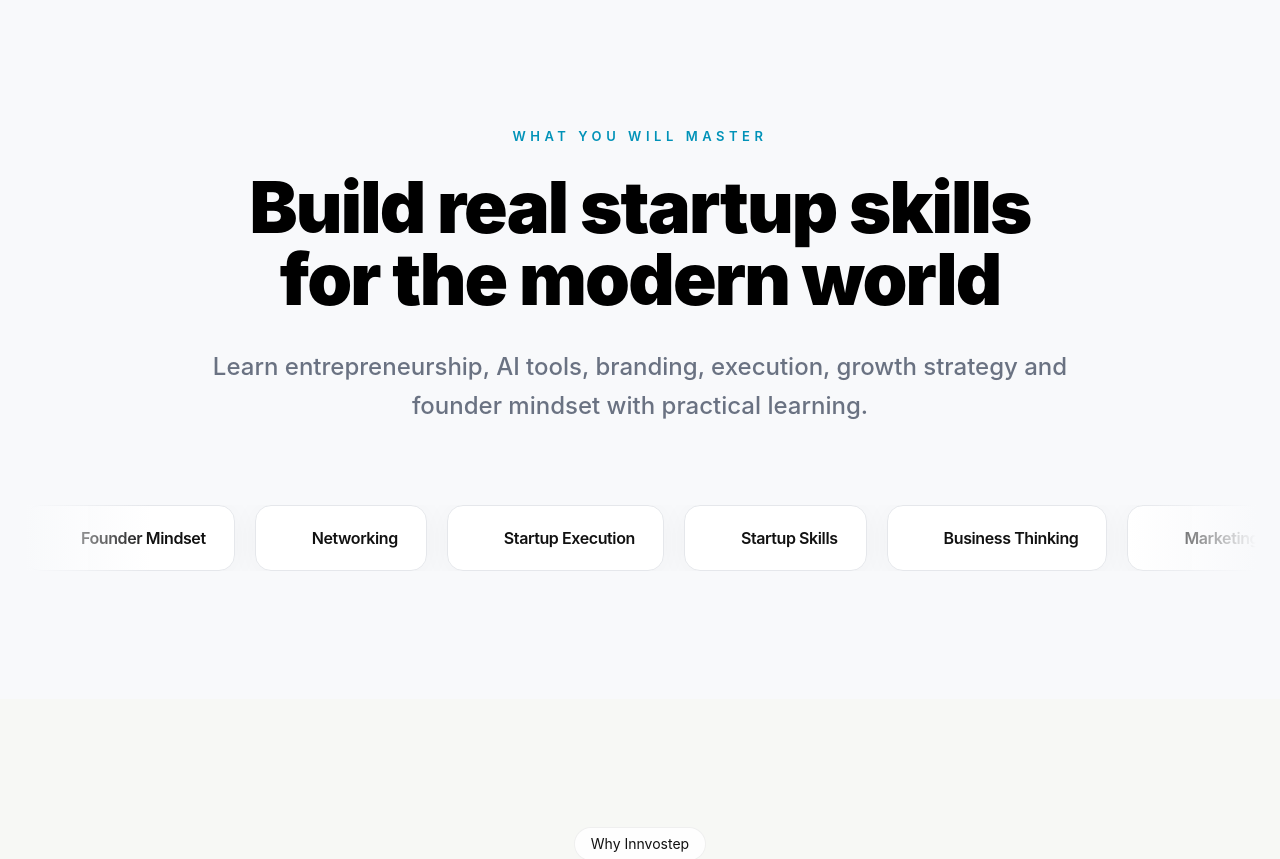
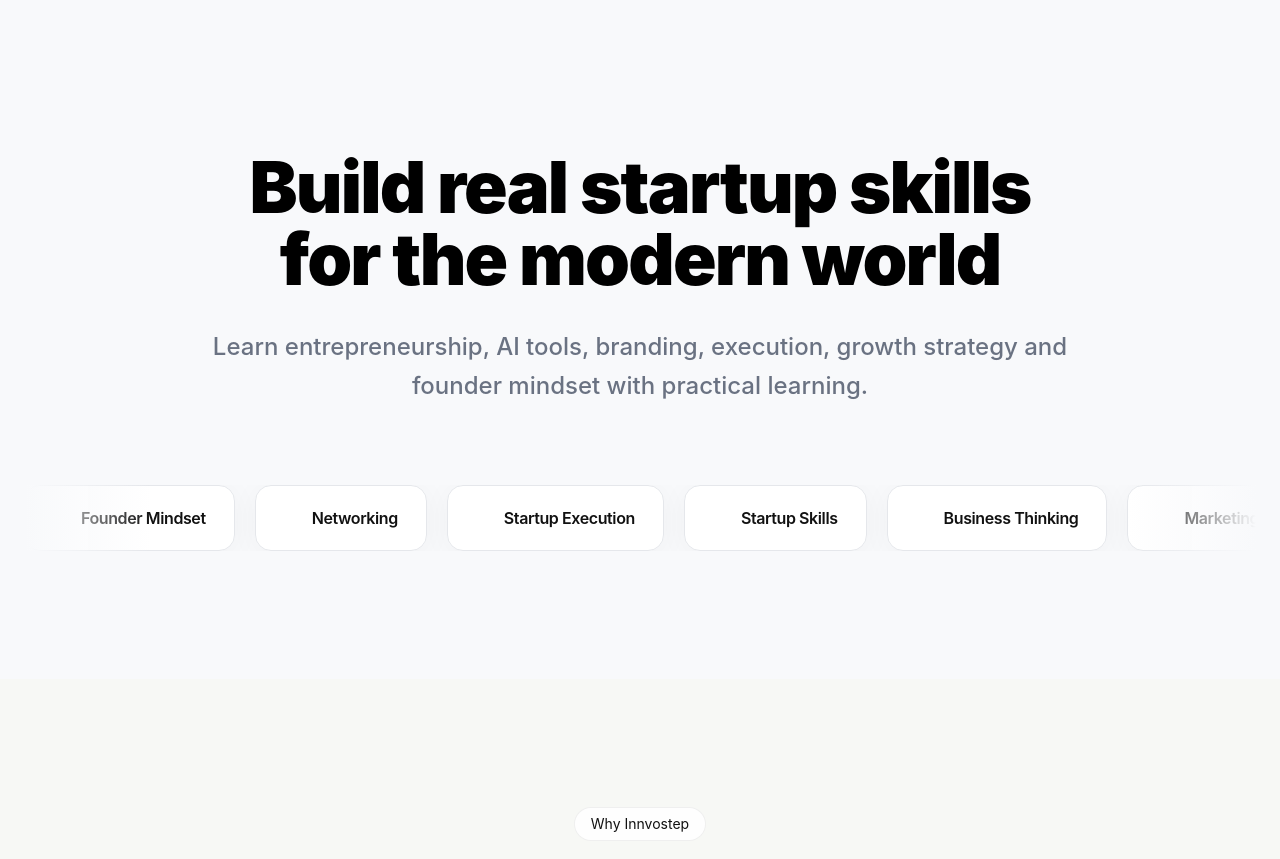
Before and after one commit to saini424/innvostep-website, a Next.js app: page / in a window 1280 px wide. Shown: the part 1540-2399 px from the top of the page. Built offline with nearby package versions, Linux system fonts and the light colour scheme.

Commit message:
premium modern skills section

```diff
--- a/components/landing/logo-marquee.tsx
+++ b/components/landing/logo-marquee.tsx
@@ -80,7 +80,6 @@ export function LogoMarquee() {
         {/* Top label */}
         <div className="flex justify-center mb-6">
           <div className="text-[13px] tracking-[0.35em] uppercase text-cyan-600 font-semibold">
-            What You Will Master
           </div>
         </div>
 
```
